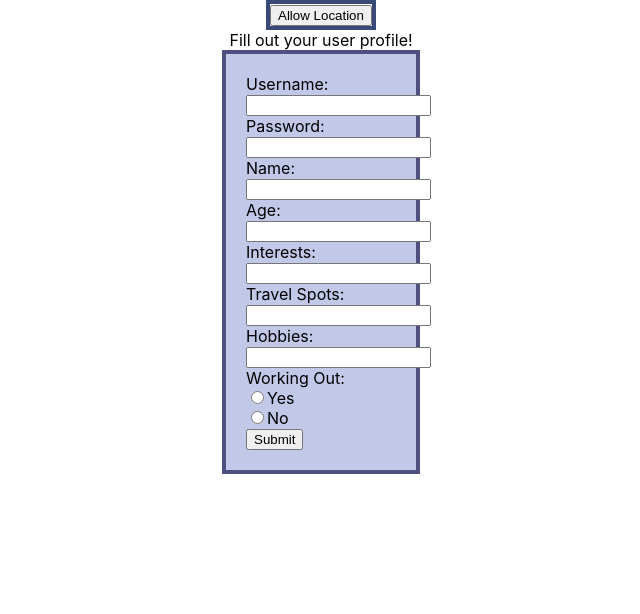
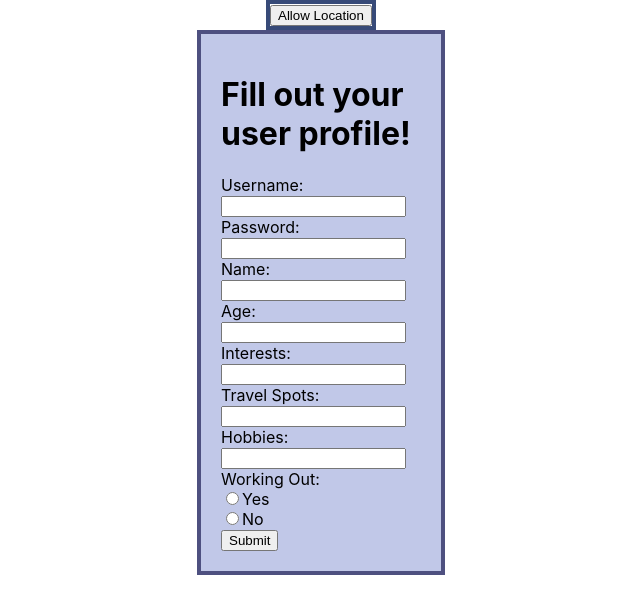
Before and after one commit to chungcaren/UserMatch, a React (Create React App) app in the folder usermatch/: page / in a window 1280 px wide. Shown: the top 614 px of the page, without its empty margins (319-959 px from the left). Built offline with nearby package versions, Linux system fonts and the light colour scheme.

Commit message:
html change

```diff
--- a/usermatch/src/App.css
+++ b/usermatch/src/App.css
@@ -9,7 +9,7 @@ x/* App.css */
  }
 
 .user-profile {
-  width: 150px;
+  width: 200px;
   color:black;
   border: rgb(78, 80, 128) 4px solid;
   background-color: rgb(193, 200, 232);
--- a/usermatch/src/App.js
+++ b/usermatch/src/App.js
@@ -41,10 +41,8 @@ function App() {
         </div>
       </div>
       <div style={{display: 'flex',  justifyContent:'center', alignItems:'center'}}>
-        <header>Fill out your user profile!</header>
-      </div>
-      <div style={{display: 'flex',  justifyContent:'center', alignItems:'center'}}>
         <div className="user-profile">
+          <h1>Fill out your user profile!</h1>
           <ProfileInput/>
         </div>
       </div>
```
